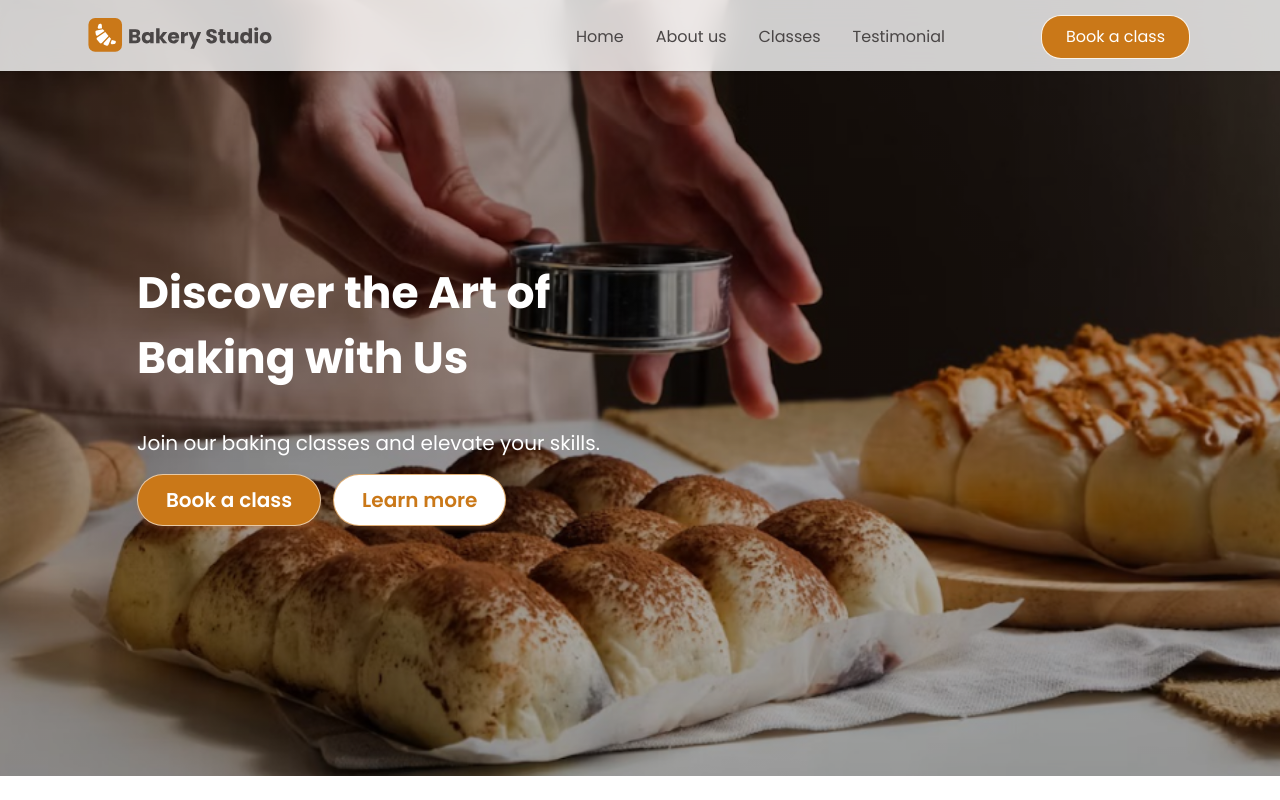
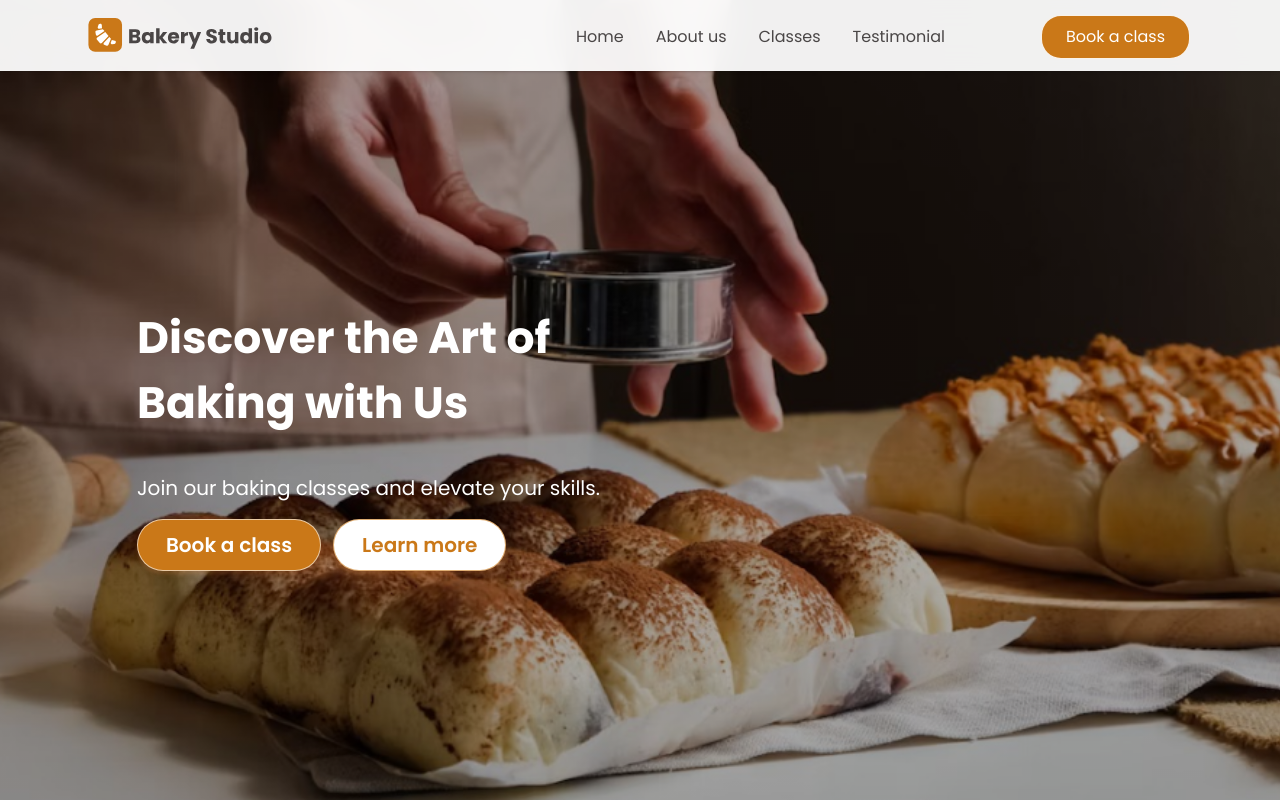
Before and after one commit to SukhontharatW/baking-studio, a React (Vite) app: page / in a window 1280 px wide. Shown: the top 800 px of the page. Built offline with nearby package versions, Linux system fonts and the light colour scheme.

Commit message:
update hero section

```diff
--- a/src/styles/componentStyles/_hero.scss
+++ b/src/styles/componentStyles/_hero.scss
@@ -4,6 +4,7 @@
 
   border-radius: var(--radius-main);
   width: 100%;
+
   // height: 70vh;
   // border: 1px solid red;
   padding: 16rem 4.7rem;
@@ -18,6 +19,7 @@
     background-repeat: no-repeat;
     background-position: center;
     background-size: cover;
+    height: 100vh;
   }
 
   @media (max-width: 430px) {
--- a/src/styles/global/_base.scss
+++ b/src/styles/global/_base.scss
@@ -217,7 +217,7 @@ body {
     max-width: 144rem;
     margin: 0 auto;
     padding: 9rem var(--space-side);
-    padding: 4.5rem var(--space-side) 9rem var(--space-side);
+    padding: 9rem var(--space-side) 9rem var(--space-side);
   }
   &__fix {
     width: 100%;
--- a/src/styles/global/_color.scss
+++ b/src/styles/global/_color.scss
@@ -12,7 +12,7 @@ $color-grey-3: #fcfbfa;
     background-color: $color-white;
   }
   &__white-2 {
-    background-color: rgba($color-white, 0.8);
+    background-color: rgba($color-white, 0.94);
     backdrop-filter: blur(15px);
   }
   &__grey-2 {
```
